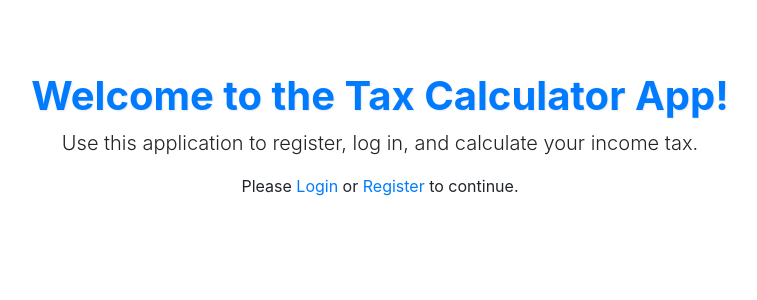
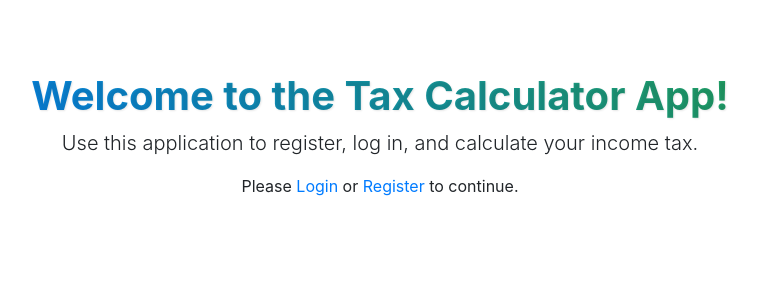
Before and after one commit to sdpk56/tax-app, a Flask app: page / in a window 1280 px wide. Shown: the part 56-356 px from the top of the page, without its empty margins (260-1017 px from the left). Run offline with Flask 3, Linux system fonts and the light colour scheme; some libraries are stand-ins or nearby versions.

Commit message:
Enhance frontend title appearance with gradient and larger font

```diff
--- a/frontend/templates/index.html
+++ b/frontend/templates/index.html
@@ -4,7 +4,7 @@
 
 {% block content %}
     <div class="starter-template">
-        <h1 style="color: #007bff; font-weight: bold; text-shadow: 1px 1px 2px rgba(0,0,0,0.1);">Welcome to the Tax Calculator App!</h1>
+        <h1 style="background: linear-gradient(45deg, #007bff, #28a745); -webkit-background-clip: text; -webkit-text-fill-color: transparent; font-weight: bold; text-shadow: 1px 1px 2px rgba(0,0,0,0.1); font-size: 2.5rem;">Welcome to the Tax Calculator App!</h1>
         <p class="lead">Use this application to register, log in, and calculate your income tax.</p>
         {% if 'username' in session %}
             <p>You are logged in as <strong>{{ session['username'] }}</strong>. Go to <a href="{{ url_for('calculate_tax_form') }}">Calculate Tax</a>.</p>
```
